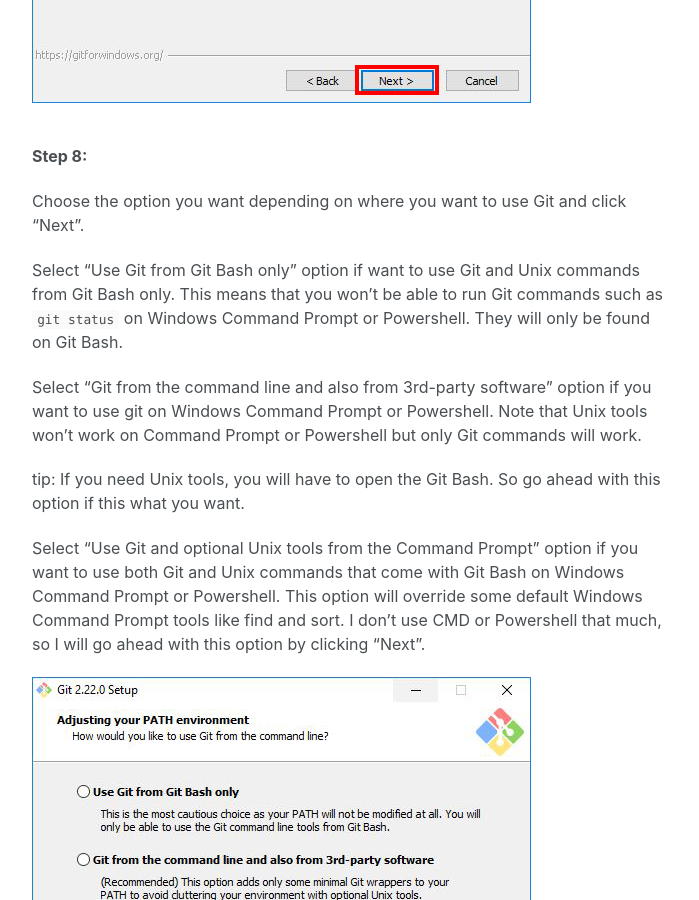
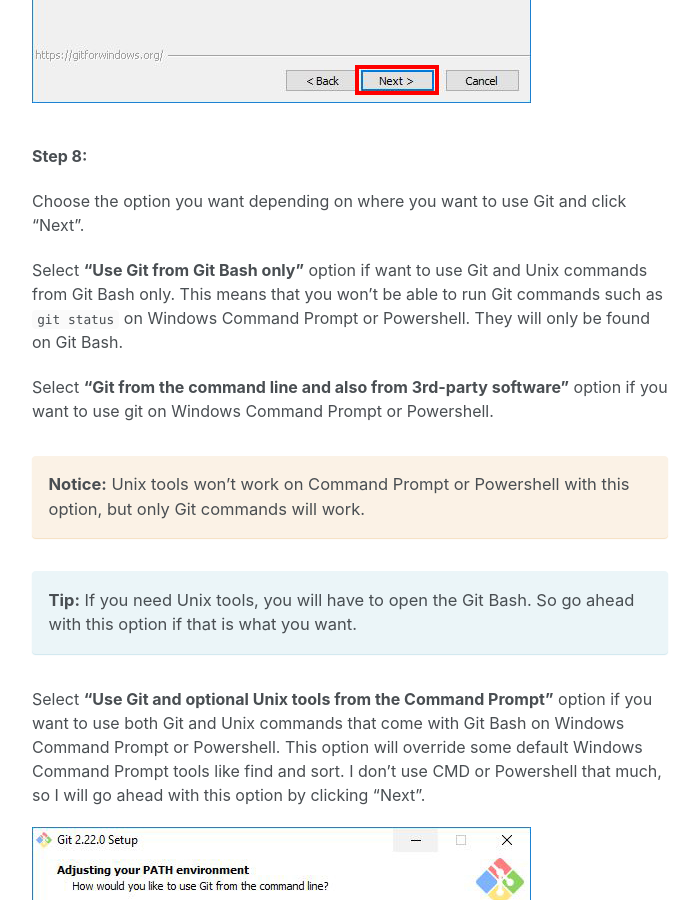
Before and after one commit to stanulilic/stanleyulili.com-old, a Jekyll site: the page built from _posts/2019-08-12-how-to-install-git-bash-on-windows.md, in a window 1280 px wide and 900 px high, scrolled down 5604 px. Shown: the whole window, without its empty margins (290-989 px from the left). Built offline with Jekyll 4.4.1, drawn with Linux system fonts in a browser that asks for light colours; cached includes are drawn as plain includes; nearby versions of some CDN libraries; comment, search, counter and statistics services are not loaded.

Commit message:
added notices to the post

```diff
--- a/_posts/2019-08-12-how-to-install-git-bash-on-windows.md
+++ b/_posts/2019-08-12-how-to-install-git-bash-on-windows.md
@@ -67,14 +67,18 @@
 
 Choose the option you want depending on where you want to use Git and click "Next".
 
-Select "Use Git from Git Bash only" option if want to use Git and Unix commands from Git Bash only. This means that you won't be able to run Git commands such as `git status` on Windows Command Prompt or Powershell. They will only be found on Git Bash.
+Select **"Use Git from Git Bash only"** option if want to use Git and Unix commands from Git Bash only. This means that you won't be able to run Git commands such as `git status` on Windows Command Prompt or Powershell. They will only be found on Git Bash.
 
-Select "Git from the command line and also from 3rd-party software" option if you want to use git on Windows Command Prompt or Powershell. Note that Unix tools won't work on Command Prompt or Powershell but only Git commands will work.
+Select **"Git from the command line and also from 3rd-party software"** option if you want to use git on Windows Command Prompt or Powershell.
 
-tip: If you need
-Unix tools, you will have to open the Git Bash. So go ahead with this option if this what you want.
+**Notice:**  Unix tools won't work on Command Prompt or Powershell with this option, but only Git commands will work.
+{: .notice--warning}
 
-Select "Use Git and optional Unix tools from the Command Prompt" option if you want to use both Git and Unix commands that come with Git Bash on Windows Command Prompt or Powershell. This option will override some default Windows Command Prompt tools like find and sort. I don't use CMD or Powershell that much, so I will go ahead with this option by clicking "Next".
+**Tip:** If you need
+Unix tools, you will have to open the Git Bash. So go ahead with this option if that is what you want.
+{: .notice--info}
+
+Select **"Use Git and optional Unix tools from the Command Prompt"** option if you want to use both Git and Unix commands that come with Git Bash on Windows Command Prompt or Powershell. This option will override some default Windows Command Prompt tools like find and sort. I don't use CMD or Powershell that much, so I will go ahead with this option by clicking "Next".
 
 ![Adjust Path Environment](/assets/images/posts/2019-08-13-install-git-bash/path-environment.jpg)
 
```
